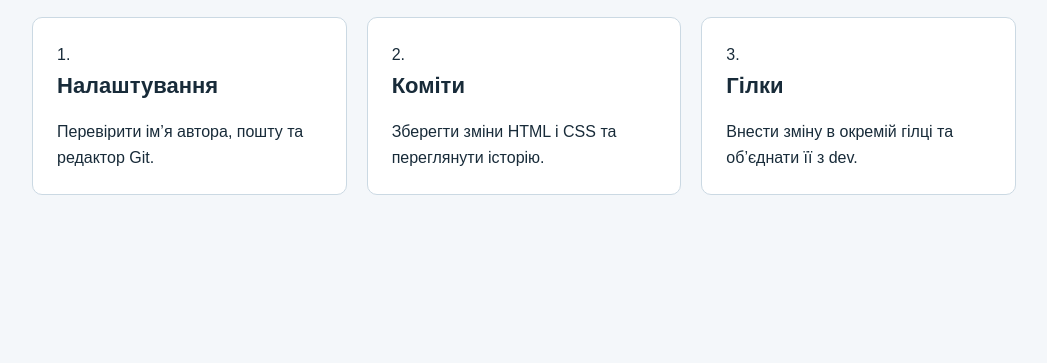
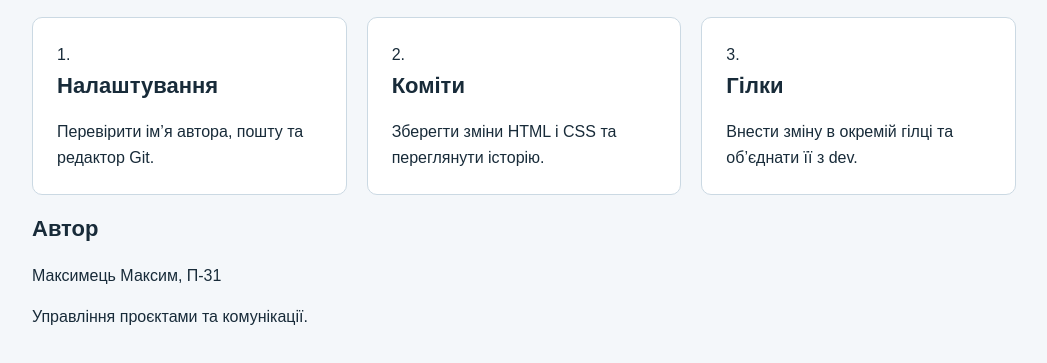
Before and after one commit to maksym-maksymets/myproject, a plain HTML site: page index.html in a window 1280 px wide. Shown: the part 219-582 px from the top of the page, without its empty margins (116-1163 px from the left). Drawn offline with Linux system fonts and the light colour scheme.

Commit message:
Add author section

```diff
--- a/index.html
+++ b/index.html
@@ -23,6 +23,11 @@
         <li><h2>Гілки</h2><p>Внести зміну в окремій гілці та об’єднати її з dev.</p></li>
       </ol>
     </section>
+    <!-- Автор навчального проєкту. -->
+    <section id="author" class="author">
+      <h2>Автор</h2><p>Максимець Максим, П-31</p>
+      <p>Управління проєктами та комунікації.</p>
+    </section>
   </main>
 </body>
 </html>
```
